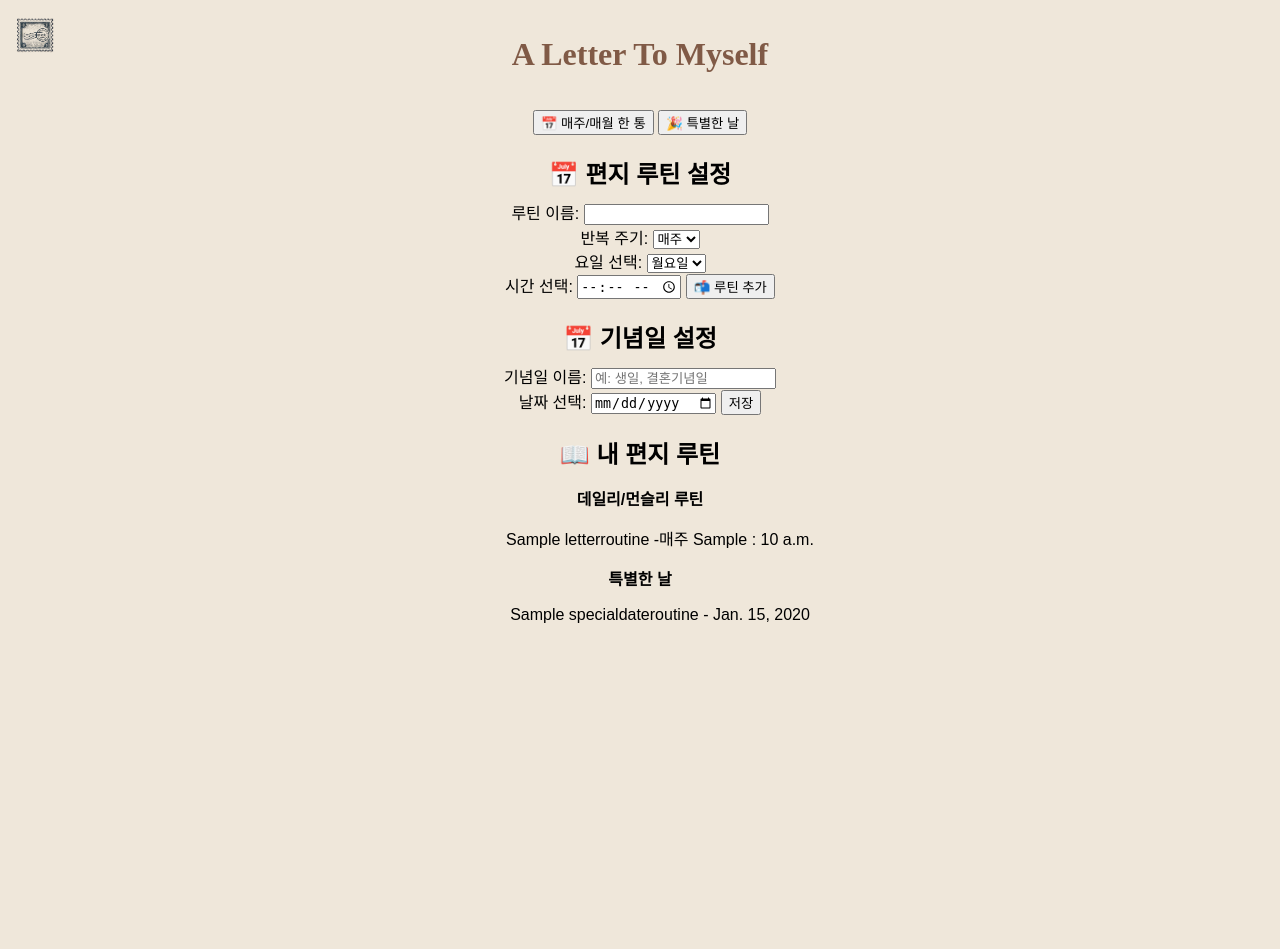
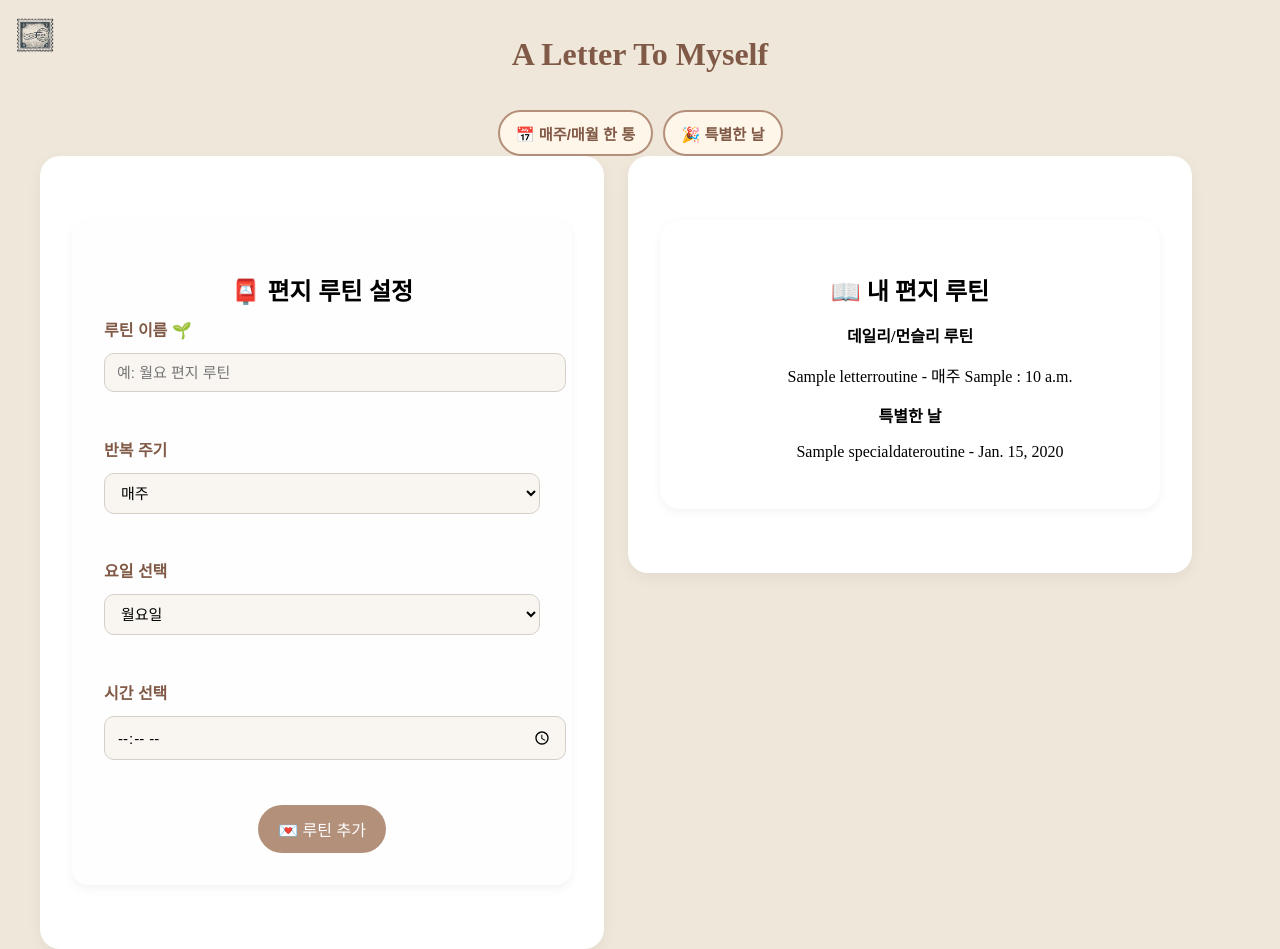
Before and after one commit to seeminglly/a-letter-to-myself, a Django app: page /routine/ in a window 1280 px wide. Before the commit the page ends 623 px from the top, so only its background shows below. Run offline with Django 5.2, Linux system fonts and the light colour scheme; a user stored in the database is signed in; tables that the repository leaves empty hold one stand-in row (values such as "Sample post"); parts of the project's set-up code (start-up, migrations or seed data) failed here and were passed over; some web fonts are replaced.

Commit message:
feat: 루틴 페이지 UI 개선 및 버튼 탭 전환 기능 구현 (#5)

```diff
--- a/myapp/static/css/style.css
+++ b/myapp/static/css/style.css
@@ -504,3 +504,176 @@ h2 {
   background-color: #9c9595;
   font-weight: bold;
 }
+
+/*루틴 부분 css */
+.routine-buttons {
+
+  display: flex;
+  justify-content: center;
+  gap: 10px;
+}
+
+.routine-buttons button {
+  background-color: #fff6ea;
+  border: 2px solid #b3907A;
+  color: #805a46;
+  padding: 10px 16px;
+  font-size: 0.95rem;
+  font-weight: bold;
+  border-radius: 30px;
+  cursor: pointer;
+  transition: all 0.2s ease-in-out;
+}
+
+.routine-buttons button:hover {
+  background-color: #f3dfcc;
+}
+
+.routine-card {
+  background-color: #fefefe;
+  border-radius: 16px;
+  padding: 2rem;
+  box-shadow: 0 4px 10px rgba(0,0,0,0.05);
+  margin: 2rem 1rem;
+  max-width: 600px;
+  margin-inline: auto;
+}
+
+.routine-card input[type="text"],
+.routine-card input[type="time"],
+.routine-card input[type="date"],
+.routine-card select {
+  width: 100%;
+  padding: 10px 12px;
+  margin-top: 6px;
+  margin-bottom: 16px;
+  border: 1px solid #d5cfc7;
+  border-radius: 10px;
+  font-size: 15px;
+  background-color: #f9f6f2;
+  font-family: 'Apple SD Gothic Neo', sans-serif;
+}
+
+.routine-card button {
+  background-color: #b3907A;
+  color: white;
+  padding: 12px 20px;
+  border: none;
+  border-radius: 30px;
+  font-size: 16px;
+  cursor: pointer;
+  transition: all 0.2s ease;
+}
+
+.routine-card button:hover {
+  background-color: #a37a5e;
+}
+
+.routine-card label {
+  display: block;
+  font-weight: bold;
+  margin-bottom: 5px;
+  color: #805a46;
+}
+
+.routine-list-box {
+  background-color: #fdfcfb;
+  border-radius: 16px;
+  max-width: 600px;
+  box-shadow: 0 2px 8px rgba(0,0,0,0.05);
+  font-family: 'Apple SD Gothic Neo';
+}
+
+
+.section-card {
+  background-color: white;
+  border-radius: 20px;
+  box-shadow: 0 5px 15px rgba(0,0,0,0.05);
+  padding: 2rem;
+  margin: 2rem auto;
+  max-width: 600px;
+}
+
+.form-group {
+  text-align: left;
+  margin-bottom: 1.8rem;
+}
+
+.form-group label {
+  display: block;
+  font-weight: 600;
+  margin-bottom: 6px;
+  color: #805a46;
+}
+
+input[type="text"],
+input[type="time"],
+input[type="date"],
+select {
+  width: 100%;
+  padding: 10px 12px;
+  border-radius: 10px;
+  border: 1px solid #d8cfc2;
+  background-color: #f9f6f2;
+  font-size: 14px;
+}
+
+.routine-list-box {
+  background-color: #fff;
+  padding: 2rem;
+  margin: 2rem auto;
+  border-radius: 20px;
+  max-width: 600px;
+  box-shadow: 0 3px 10px rgba(0,0,0,0.05);
+  font-family: 'Apple SD Gothic Neo';
+}
+
+/* CSS로 부드러운 진입 */
+.section-card {
+  animation: fadeInUp 0.7s ease;
+}
+
+@keyframes fadeInUp {
+  from {
+    opacity: 0;
+    transform: translateY(20px);
+  }
+  to {
+    opacity: 1;
+    transform: translateY(0);
+  }
+}
+
+
+
+#routine-form-wrapper {
+  flex: 1;
+  max-width: 500px;
+}
+
+.routine-list-box {
+  flex: 1;
+  max-width: 500px;
+}
+
+.routine-container {
+  display: flex;
+  justify-content: center;
+  align-items: flex-start;
+  gap: 40px;
+  flex-wrap: wrap;
+  padding: 0 20px;
+  max-width: 1200px; /* 💡 화면 전체에 퍼지지 않도록 제한 */
+  margin: 0 auto;     /* 💡 화면 가운데 정렬 */
+}
+
+#routine-form-wrapper,
+#routine-list-wrapper {
+  flex: 1 1 450px;   /* 💡 최소 450px, 상황 따라 늘어남 */
+  max-width: 500px;
+}
+
+.section-card {
+  width: 100%;        /* 💡 flex 박스 안에서는 full width 채우도록 */
+  margin: 0 auto;     /* 💡 중앙정렬 유지 */
+}
--- a/myapp/static/js/script.js
+++ b/myapp/static/js/script.js
@@ -1,3 +1,16 @@
+function setRoutine(type) {
+    console.log("clicked!", type);  // ✅ 클릭 테스트 로그
+    const routineSection = document.getElementById('routine-section');
+    const specialSection = document.getElementById('special-section');
+
+    if (type === 'weekly') {
+        routineSection.style.display = 'block';
+        specialSection.style.display = 'none';
+    } else if (type === 'special') {
+        routineSection.style.display = 'none';
+        specialSection.style.display = 'block';
+    }
+}
 
 
 function showCategory(event) {
@@ -21,6 +34,7 @@ function showCategory(event) {
         targetSection.style.display = "block";
     }
 }
+
 document.addEventListener("DOMContentLoaded", function() {
     let defaultTab = document.querySelector(".tabs .active");  // ✅ 기본 활성화된 탭 찾기
     if (defaultTab) {
--- a/myapp/templates/myapp/routine.html
+++ b/myapp/templates/myapp/routine.html
@@ -6,9 +6,9 @@
     <meta name="viewport" content="width=device-width, initial-scale=1.0">
 
     <title>나에게 쓰는 편지</title>
-    <link rel="stylesheet" href="{% static 'css/style.css' %}?v={{ time }}">
+    <link rel="stylesheet" href="{% static 'css/style.css' %}">
     <style>
-        body { font-family: Arial, sans-serif; max-width: 600px; margin: auto; }
+        body { font-family: Arial, sans-serif; max-width: none; margin: auto; }
 
         /* @font-face {
         font-family: 'KCC-Sonkeechung';
@@ -61,22 +61,30 @@
     </div>
 
     <div class="routine-container">
-        <h2>📅 편지 루틴 설정</h2>
+        <!-- 왼쪽 영역: 폼들 묶기 -->
+        <div id="routine-form-wrapper">
+            <!-- 루틴 설정 -->
+            <div id="routine-section" class="section-card">
+                <div class="routine-card">
+                    <h2>📮 편지 루틴 설정</h2>
                     <form method="post" action="{% url 'myapp:save_routine' %}">
                         {% csrf_token %}
-            <div id="routine-title">
-                <label for="title">루틴 이름:</label>
-                <input type="text" id="routineTitle" name="title">
+
+                        <div class="form-group">
+                            <label for="routineTitle">루틴 이름 🌱</label>
+                            <input type="text" id="routineTitle" name="title" placeholder="예: 월요 편지 루틴" />
                         </div>
-            <label>반복 주기:</label>
+
+                        <div class="form-group">
+                            <label for="routine_type">반복 주기</label>
                             <select id="routine_type" name="routine_type" onchange="toggleDateOptions()">
                                 <option value="weekly">매주</option>
                                 <option value="monthly">매월</option>
                             </select>
+                        </div>
 
-         <!-- 요일 선택 -->
-         <div id="weekly-options">
-            <label for="day-of-week">요일 선택:</label>
+                        <div class="form-group" id="weekly-options">
+                            <label for="day-of-week">요일 선택</label>
                             <select id="day-of-week" name="day_of_week">
                                 <option value="Monday">월요일</option>
                                 <option value="Tuesday">화요일</option>
@@ -88,9 +96,8 @@
                             </select>
                         </div>
 
-        <!-- 날짜 선택 -->
-        <div id="monthly-options" style="display: none;">
-            <label for="day-of-month">날짜 선택:</label>
+                        <div class="form-group" id="monthly-options" style="display: none;">
+                            <label for="day-of-month">날짜 선택</label>
                             <select id="day-of-month" name="day_of_month">
                                 {% for day in days %}
                                     <option value="{{ day }}">{{ day }}일</option>
@@ -98,13 +105,18 @@
                             </select>
                         </div>
 
-        <label>시간 선택:</label>
+                        <div class="form-group">
+                            <label for="routineTime">시간 선택</label>
                             <input type="time" id="routineTime" name="routine_time">
-        {{form.as_p}}
-        <button type="submit" onclick="add_routine()">📬 루틴 추가</button>
+                        </div>
+
+                        <button type="submit">💌 루틴 추가</button>
                     </form>
                 </div>
+            </div>
 
+            <!-- 기념일 설정 -->
+            <div id="special-section" class="section-card" style="display: none;">
                 <div class="special-date-part">
                     <form id="special-date-form" method="post">
                         {% csrf_token %}
@@ -118,16 +130,21 @@
                         <button type="submit" onclick="add_specialDay()">저장</button>
                     </form>
                 </div>
+            </div>
+        </div>
 
-    <div class="routine-list">
+        <!-- 오른쪽 영역: 루틴/기념일 리스트 -->
+        <div id="routine-list-wrapper" class="section-card">
+            <div class="routine-list-box">
                 <h2>📖 내 편지 루틴</h2>
+
                 <p style="font-weight: bold;">데일리/먼슬리 루틴</p>
                 {% if routines %}
                     <ul>
                         {% for routine in routines %}
                             <li class="routineList" data-id="{{ routine.id }}" style="list-style-type: none;">
                                 {% if routine.routine_type == 'weekly' %}
-                            {{ routine.title }} -매주 {{ routine.day_of_week }} : {{ routine.time }}
+                                    {{ routine.title }} - 매주 {{ routine.day_of_week }} : {{ routine.time }}
                                 {% else %}
                                     {{ routine.title }} - {{ routine.day_of_month }}일: {{ routine.time }}
                                 {% endif %}
@@ -137,6 +154,7 @@
                 {% else %}
                     <p>📭 아직 등록된 루틴이 없습니다</p>
                 {% endif %}
+
                 <p style="font-weight: bold;">특별한 날</p>
                 {% if specialDays %}
                     <ul>
@@ -147,9 +165,12 @@
                         {% endfor %}
                     </ul>
                 {% else %}
-            <p>📭 아직 등록된 루틴이 없습니다</p>
+                    <p>📭 아직 등록된 기념일이 없습니다</p>
                 {% endif %}
             </div>
+        </div>
+    </div>
+
 
 
     <!-- <div class="mood-list">
@@ -165,7 +186,8 @@
     </div> -->
 
 
-    <script src="{% static 'js/script.js' %}"></script>
+    <script src="{% static 'js/script.js' %}?v=3"></script>
+
 </body>
 </html>
 
--- a/myproject/settings.py
+++ b/myproject/settings.py
@@ -71,7 +71,7 @@ DATABASES = {
         'ENGINE': 'django.db.backends.postgresql',
         'NAME': 'postgres',
         'USER': 'postgres',
-        'PASSWORD': '0718',
+        'PASSWORD': 'sksk0877',
         'HOST': 'localhost',
         'PORT': '5432',
     }
```
Lines whose indentation alone changed are shown as unchanged.
